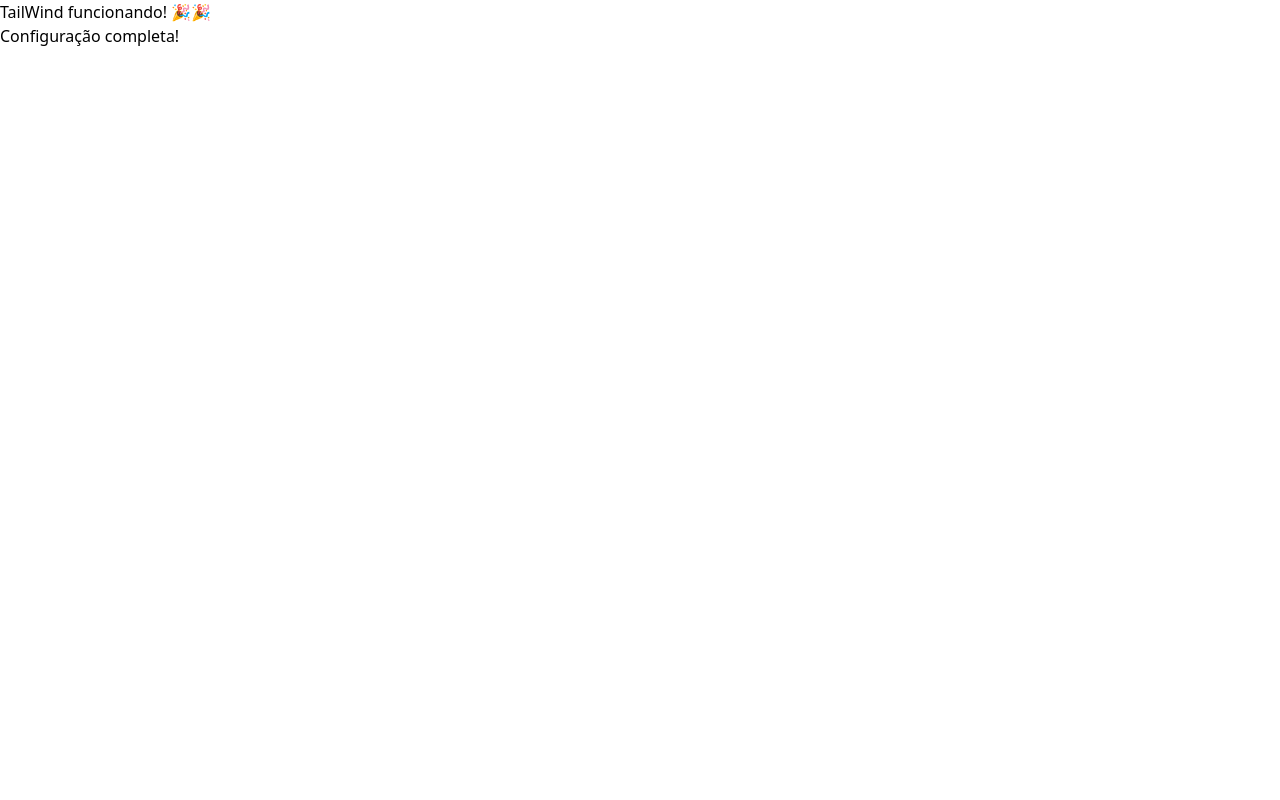
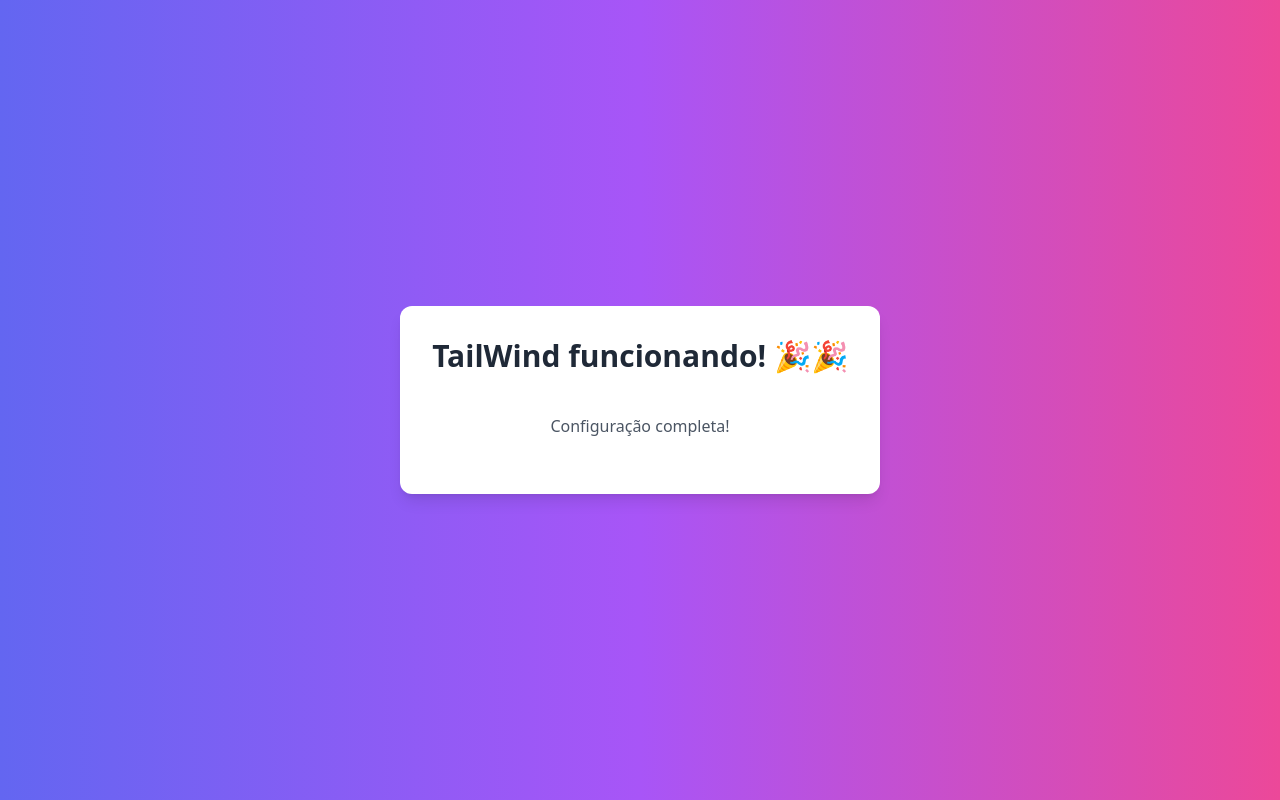
Before and after one commit to Andrehlb/portal-ingressos-frontend, a React (Vite) app: page / in a window 1280 px wide. Built offline with nearby package versions, Linux system fonts and the light colour scheme.

Commit message:
fix: update content paths in Tailwind CSS configuration

```diff
--- a/tailwind.config.js
+++ b/tailwind.config.js
@@ -1,6 +1,9 @@
 /** @type {import('tailwindcss').Config} */
 export default {
-  content: [],
+  content: [
+    "index.html",
+    "./src/**/*.{js,ts,jsx,tsx}",
+  ],
   theme: {
     extend: {},
   },
```
